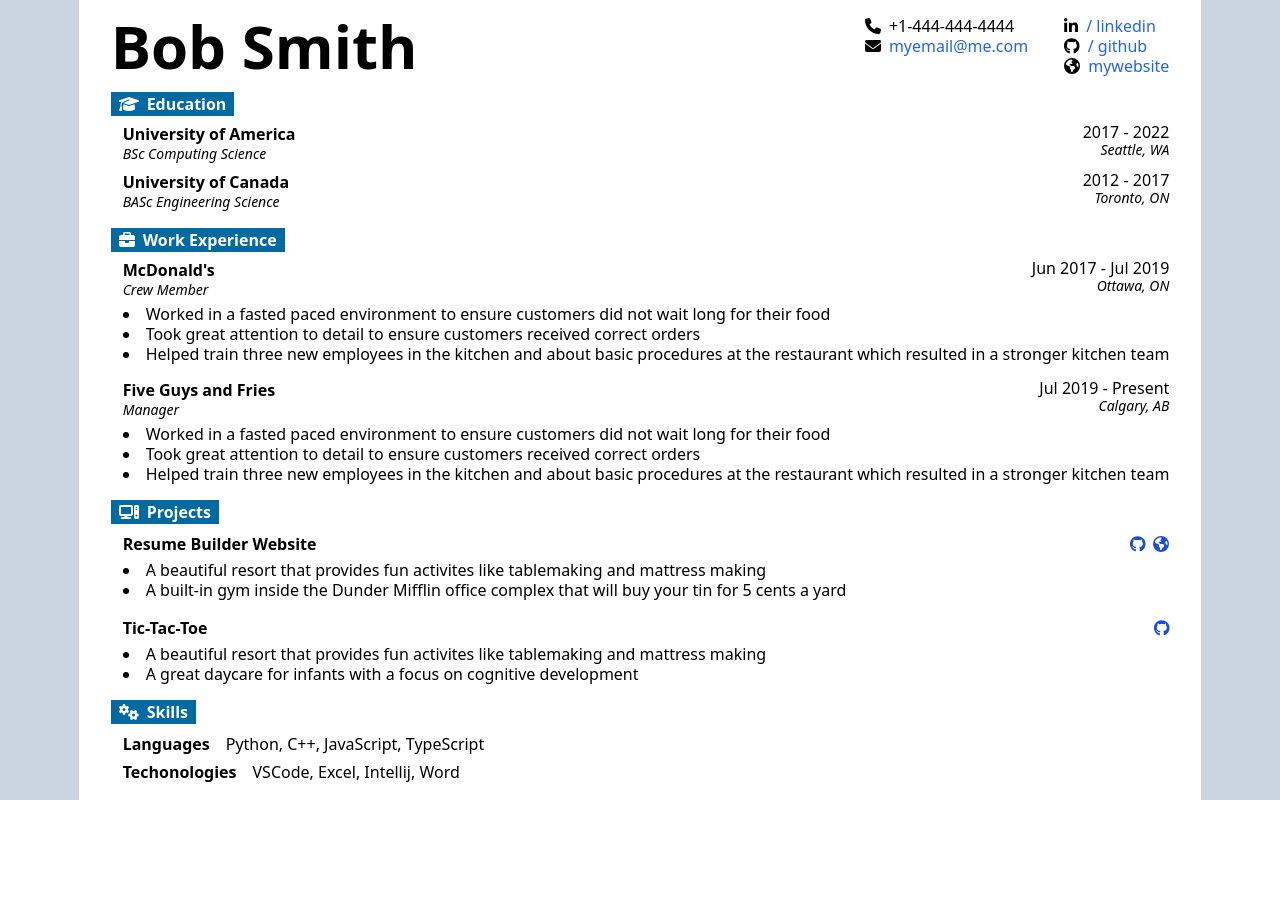
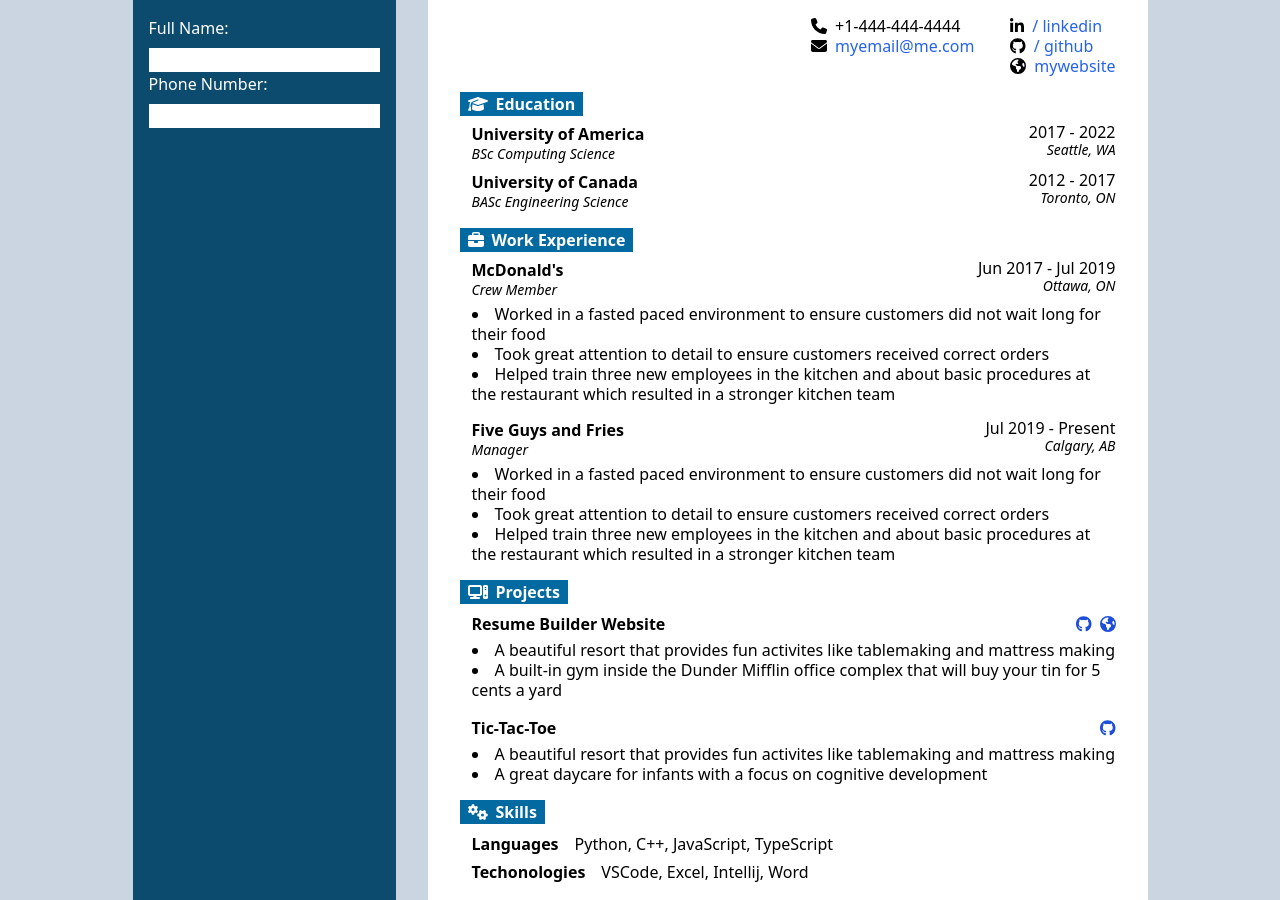
Before and after one commit to Blastose/resume-builder, a React (Create React App) app: page / in a window 1280 px wide. Before the commit the page ends 800 px from the top, so only its background shows below. Built offline with nearby package versions, Linux system fonts and the light colour scheme.

Commit message:
Add inputs for full name

```diff
--- a/src/components/cv-output/cv-layout.tsx
+++ b/src/components/cv-output/cv-layout.tsx
@@ -5,15 +5,42 @@ import CVExperience from "../work-experience/cv-experience";
 import CVProject from "../project/cv-project";
 import CVSkill from "../skill/cv-skill";
 
-class CVLayout extends React.Component {
+import PersonalInfoInput from "../personal-info/personal-info-input";
+import PersonalInfo from "../personal-info/personal-info";
+
+interface CVState {
+  personalInfo: PersonalInfo;
+}
+
+class CVLayout extends React.Component<{}, CVState> {
+  constructor(props: any) {
+    super(props);
+    this.state = { personalInfo: new PersonalInfo() };
+    this.onChange = this.onChange.bind(this);
+  }
+
+  onChange(event: React.ChangeEvent<HTMLInputElement>, name: string): void {
+    this.setState((prevState) => ({
+      personalInfo: { ...prevState.personalInfo, [name]: event.target.value },
+    }));
+  }
+
   render() {
     return (
-      <div className="bg-white h-min py-4 px-8 flex flex-col gap-4">
-        <CVPersonalInfo />
-        <CVEducation />
-        <CVExperience />
-        <CVProject />
-        <CVSkill />
+      <div className="flex flex-col md:flex-row gap-8">
+        <div className="bg-sky-900 p-4">
+          <PersonalInfoInput
+            personalInfo={this.state.personalInfo}
+            onChangeFunction={this.onChange}
+          />
+        </div>
+        <div className="bg-white h-min py-4 px-8 flex flex-col gap-4 w-[720px]">
+          <CVPersonalInfo {...this.state.personalInfo} />
+          <CVEducation />
+          <CVExperience />
+          <CVProject />
+          <CVSkill />
+        </div>
       </div>
     );
   }
--- /dev/null
+++ b/src/components/interfaces/input-interface.ts
@@ -0,0 +1,10 @@
+import OnChangeFunction from "./on-change-function-interface";
+
+interface InputInterface {
+  inputId: string;
+  labelText: string;
+  inputValue: string;
+  onChangeFunction: OnChangeFunction;
+}
+
+export default InputInterface;
--- /dev/null
+++ b/src/components/interfaces/on-change-function-interface.ts
@@ -0,0 +1,6 @@
+type OnChangeFunction = (
+  event: React.ChangeEvent<HTMLInputElement>,
+  name: string
+) => void;
+
+export default OnChangeFunction;
--- /dev/null
+++ b/src/components/interfaces/personal-info-interface.ts
@@ -0,0 +1,16 @@
+import Link from "./link";
+
+interface PersonalInfoInterface {
+  fullName: string;
+  links: {
+    linkedin: Link;
+    github: Link;
+    website: Link;
+  };
+  contactInfo: {
+    phoneNumber: string;
+    email: string;
+  };
+}
+
+export default PersonalInfoInterface;
--- a/src/components/personal-info/cv-personal-info.tsx
+++ b/src/components/personal-info/cv-personal-info.tsx
@@ -1,12 +1,13 @@
 import React from "react";
 import FullName from "./full-name";
 import MiscInfo from "./misc-info";
+import PersonalInfoInterface from "../interfaces/personal-info-interface";
 
-class CVPersonalInfo extends React.Component {
+class CVPersonalInfo extends React.Component<PersonalInfoInterface, {}> {
   render() {
     return (
       <div className="grid grid-cols-2">
-        <FullName fullname="Bob Smith" />
+        <FullName fullname={this.props.fullName} />
         <MiscInfo
           links={{
             linkedin: { href: "https://www.google.com", text: "linkedin" },
--- /dev/null
+++ b/src/components/personal-info/personal-info-input.tsx
@@ -0,0 +1,35 @@
+import React from "react";
+import InputMaker from "../util/input-maker";
+import PersonalInfo from "./personal-info";
+import OnChangeFunction from "../interfaces/on-change-function-interface";
+
+class PersonalInfoInput extends React.Component<
+  {
+    personalInfo: PersonalInfo;
+    onChangeFunction: OnChangeFunction;
+  },
+  {}
+> {
+  render() {
+    return (
+      <div className="flex flex-col">
+        <InputMaker
+          inputId="fullName"
+          labelText="Full Name:"
+          inputValue={this.props.personalInfo.fullName}
+          onChangeFunction={this.props.onChangeFunction}
+          name="fullName" // This corresponds to the personalInfo.fullName key; not sure if there's a better way to get/use the key name
+        />
+        <InputMaker
+          inputId="phoneNumber"
+          labelText="Phone Number:"
+          inputValue={this.props.personalInfo.contactInfo.phoneNumber}
+          onChangeFunction={this.props.onChangeFunction}
+          name=""
+        />
+      </div>
+    );
+  }
+}
+
+export default PersonalInfoInput;
--- /dev/null
+++ b/src/components/personal-info/personal-info.ts
@@ -0,0 +1,38 @@
+import Link from "../interfaces/link";
+
+class PersonalInfo {
+  fullName: string;
+  links: {
+    linkedin: Link;
+    github: Link;
+    website: Link;
+  };
+  contactInfo: {
+    phoneNumber: string;
+    email: string;
+  };
+
+  constructor() {
+    this.fullName = "";
+    this.links = {
+      linkedin: {
+        href: "",
+        text: "",
+      },
+      github: {
+        href: "",
+        text: "",
+      },
+      website: {
+        href: "",
+        text: "",
+      },
+    };
+    this.contactInfo = {
+      phoneNumber: "",
+      email: "",
+    };
+  }
+}
+
+export default PersonalInfo;
--- /dev/null
+++ b/src/components/util/input-maker.tsx
@@ -0,0 +1,19 @@
+import InputInterface from "../interfaces/input-interface";
+
+function InputMaker(props: InputInterface & { name: string }) {
+  return (
+    <div className="flex flex-col gap-2">
+      <label className="text-white" htmlFor={props.inputId}>
+        {props.labelText}
+      </label>
+      <input
+        type="text"
+        id={props.inputId}
+        value={props.inputValue}
+        onChange={(event) => props.onChangeFunction(event, "fullName")}
+      />
+    </div>
+  );
+}
+
+export default InputMaker;
```
